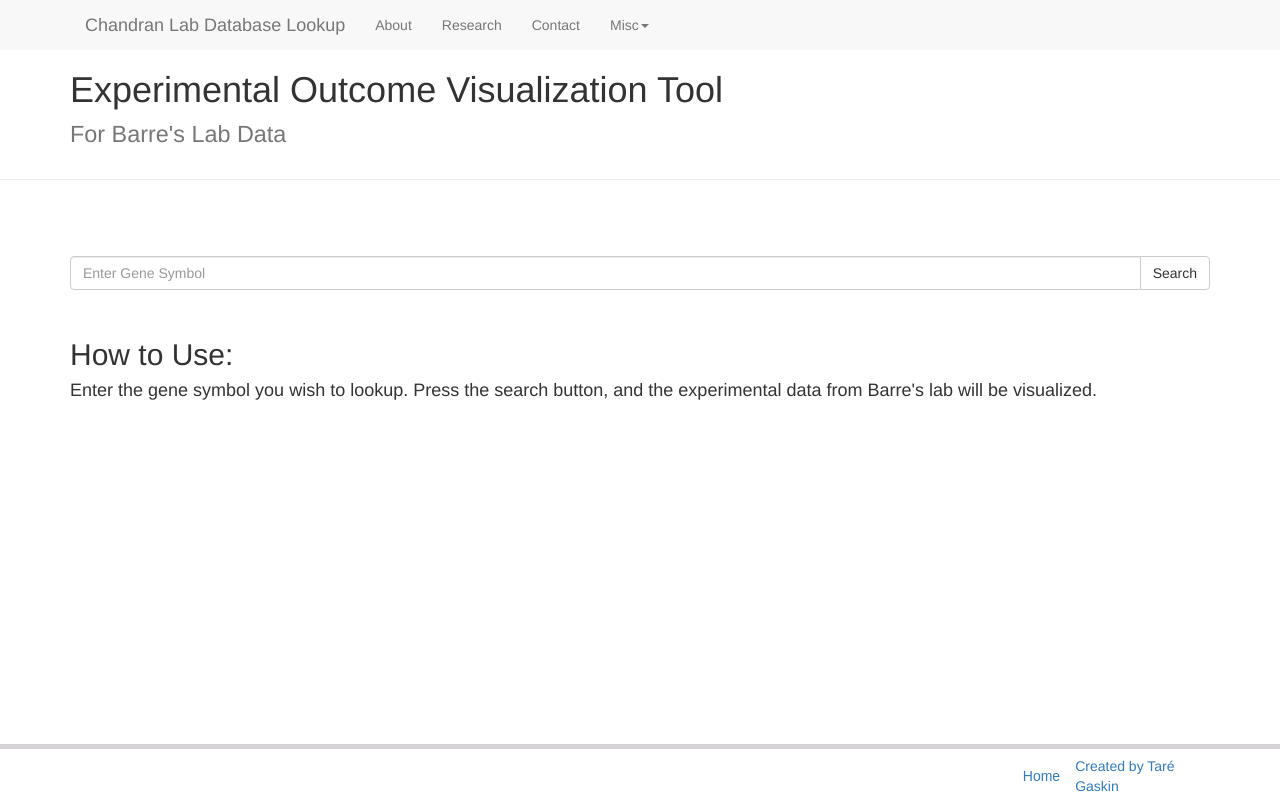
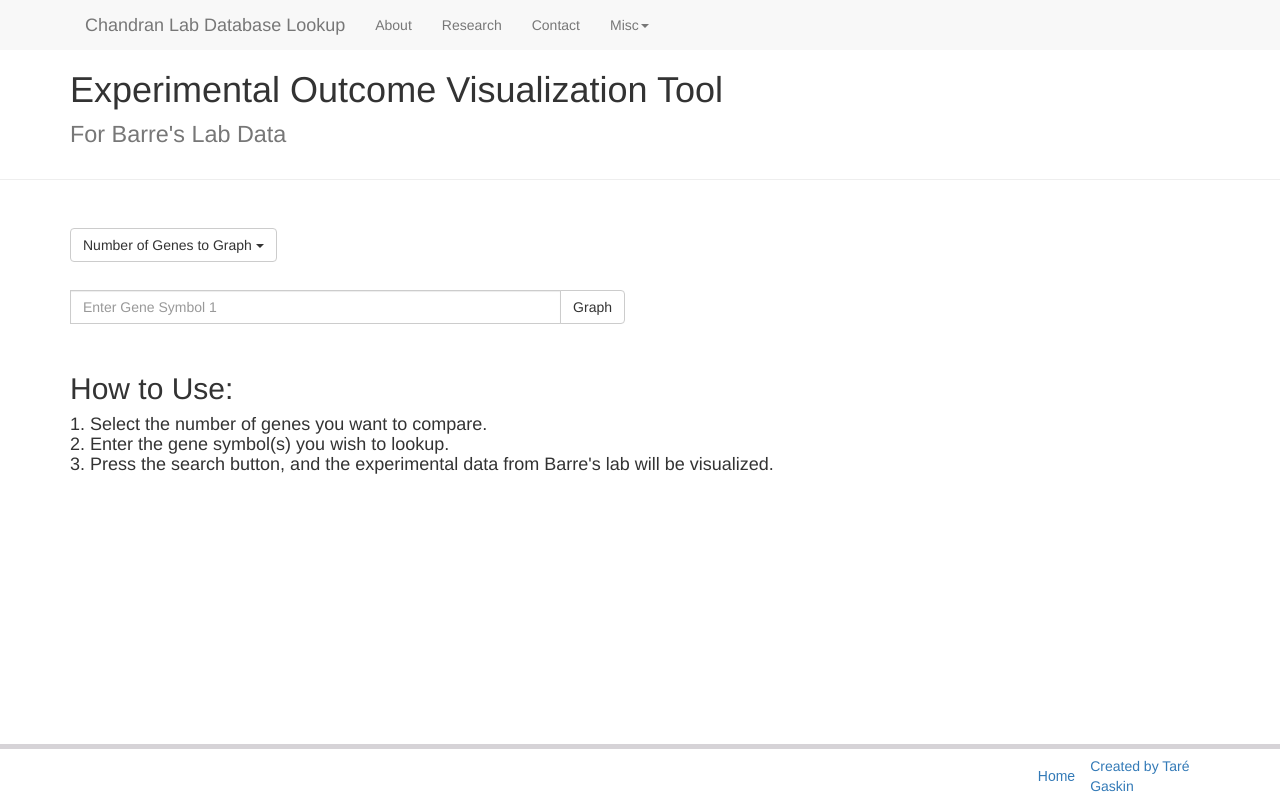
Before and after one commit to CodeApprenticeRai/chandran_gene_lookup, a Django app: template visualize/templates/visualize/index.html in a window 1280 px wide. Run offline with Django 3.2, Linux system fonts and the light colour scheme; the template is opened without the code that fills it: most values are stand-ins (such as "Sample title", 1, 10 or a date in 2020); parts of the project's set-up code (start-up, migrations or seed data) failed here and were passed over; some libraries are stand-ins or nearby versions.

Commit message:
adding graphing of multiple genes as a feature, quick backup.

```diff
--- a/main_static/visualize/stylesheet.css
+++ b/main_static/visualize/stylesheet.css
@@ -51,7 +51,7 @@
 
 #h_fill{
 
-	height: 4em;
+	height: 2em;
 
 }
 
--- a/visualize/static/visualize/stylesheet.css
+++ b/visualize/static/visualize/stylesheet.css
@@ -51,7 +51,7 @@
 
 #h_fill{
 
-	height: 4em;
+	height: 2em;
 
 }
 
--- a/visualize/templates/visualize/base.html
+++ b/visualize/templates/visualize/base.html
@@ -8,10 +8,15 @@
 	<meta charset="UTF-8">
     <meta name="viewport" content="width=device-width, initial-scale=1, shrink-to-fit=no">
 	<meta http-equiv="X-UA-Compatible" content="IE=edge">
-	<link rel="stylesheet" href="https://maxcdn.bootstrapcdn.com/bootstrap/3.3.7/css/bootstrap.min.css" integrity="sha384-BVYiiSIFeK1dGmJRAkycuHAHRg32OmUcww7on3RYdg4Va+PmSTsz/K68vbdEjh4u" crossorigin="anonymous">
-	<script src="https://code.jquery.com/jquery-3.2.1.slim.min.js" integrity="sha384-KJ3o2DKtIkvYIK3UENzmM7KCkRr/rE9/Qpg6aAZGJwFDMVNA/GpGFF93hXpG5KkN" crossorigin="anonymous"></script>
+
+<link rel="stylesheet" href="https://maxcdn.bootstrapcdn.com/bootstrap/3.3.7/css/bootstrap.min.css" integrity="sha384-BVYiiSIFeK1dGmJRAkycuHAHRg32OmUcww7on3RYdg4Va+PmSTsz/K68vbdEjh4u" crossorigin="anonymous">
+<!-- <link href="https://bootstrapdocs.com/v3.3.5/docs/examples/sticky-footer/sticky-footer.css" rel="stylesheet"> -->
+<script src="https://code.jquery.com/jquery-3.2.1.slim.min.js" integrity="sha384-KJ3o2DKtIkvYIK3UENzmM7KCkRr/rE9/Qpg6aAZGJwFDMVNA/GpGFF93hXpG5KkN" crossorigin="anonymous"></script>
 <script src="https://cdnjs.cloudflare.com/ajax/libs/popper.js/1.12.3/umd/popper.min.js" integrity="sha384-vFJXuSJphROIrBnz7yo7oB41mKfc8JzQZiCq4NCceLEaO4IHwicKwpJf9c9IpFgh" crossorigin="anonymous"></script>
 <script src="https://maxcdn.bootstrapcdn.com/bootstrap/4.0.0-beta.2/js/bootstrap.min.js" integrity="sha384-alpBpkh1PFOepccYVYDB4do5UnbKysX5WZXm3XxPqe5iKTfUKjNkCk9SaVuEZflJ" crossorigin="anonymous"></script>
+
+<!-- <link rel="stylesheet" href="https://maxcdn.bootstrapcdn.com/bootstrap/4.0.0-beta.3/css/bootstrap.min.css" integrity="sha384-Zug+QiDoJOrZ5t4lssLdxGhVrurbmBWopoEl+M6BdEfwnCJZtKxi1KgxUyJq13dy" crossorigin="anonymous"> -->
+
 	<script src="https://d3js.org/d3.v4.min.js"></script>
 
 	{% load static %}
@@ -103,13 +108,11 @@
 {% block content %}
 {% endblock %}
 
-<div id="m_fill">
-</div>
 
 
 
   <!-- <div class="clearfix">&nbsp;</div> -->
-	<footer class='container' id='footer'>
+	<footer class='footer' id="footer">
 		<div class ='row' id='f_row'>
 			<li id= li2><a href="{% url 'index' %}">Home</a></li>
 		  <p class='col-sm-8' id='pf'> <a href="https://github.com/CodeApprenticeRai/">Created by Tar&#233; Gaskin</a> </p>
--- a/visualize/templates/visualize/index.html
+++ b/visualize/templates/visualize/index.html
@@ -4,13 +4,38 @@
 {% block content %}
 
  <section class='container'>
-    <div class='row'>
-      <div class="col-lg-12">
+   <div class="row">
+     <div class="col-lg-6">
+   <div class="btn-group">
+   <button type="button" class="btn btn-default dropdown-toggle" data-toggle="dropdown" aria-haspopup="true" aria-expanded="false">
+     Number of Genes to Graph  <span class="caret"></span>
+   </button>
+   <ul class="dropdown-menu">
+     <li><a href="{% url 'index' %}">1</a></li>
+     <li><a href="/index2/">2</a></li>
+     <li><a href="/index3/">3</a></li>
+   </ul>
+ </div>
+</div>
+</div>
+
+ <div id="m_fill">
+ </div>
+
+
+<div class='row'>
+      <div class="col-lg-6">
          <form action="/visualize/" method="get">
 			<div class="input-group">
-				<input type='text' class='form-control' id='only_form' name='gene_symbol' placeholder="Enter Gene Symbol" />
-				<span class="input-group-btn">
-					<button class="btn btn-default" type="submit" id='only_button' onclick="">Search</button>
+        <input type="hidden" name="ng" value="{{ ng }}">
+
+{% for i in num_of_genes  %}
+				<input type='text' class='form-control' name='gene_symbol{{i}}' placeholder="Enter Gene Symbol {{i}}" />
+{% endfor %}
+
+
+        <span class="input-group-btn">
+					<button class="btn btn-default" type="submit" id='only_button' onclick="">Graph</button>
 				</span>
 			</div>
         </form>
@@ -29,7 +54,7 @@
 
 
 
-	<h4>Enter the gene symbol you wish to lookup. Press the search button, and the experimental data from Barre's lab will be visualized.
+	<h4>1. Select the number of genes you want to compare.<br>2. Enter the gene symbol(s) you wish to lookup.<br>3. Press the search button, and the experimental data from Barre's lab will be visualized.
 	</h4>
 
 </div>
--- a/visualize/urls.py
+++ b/visualize/urls.py
@@ -6,6 +6,8 @@ from .views import jdata
 
 urlpatterns = [
     path('', views.index, name='index'),
+    path('index2/', views.index2, name='index2'),
+    path('index3/', views.index3, name='index3'),
 	path('visualize/', views.visualize, name='visualize'),
 	url(r'^api/jdata', views.jdata, name='jdata')
 ]
```
Also changed, not shown: visualize/db_interface.py (+5 -2 lines), visualize/views.py (+47 -27 lines), visualize/vis.py (added, +25 -0 lines).
